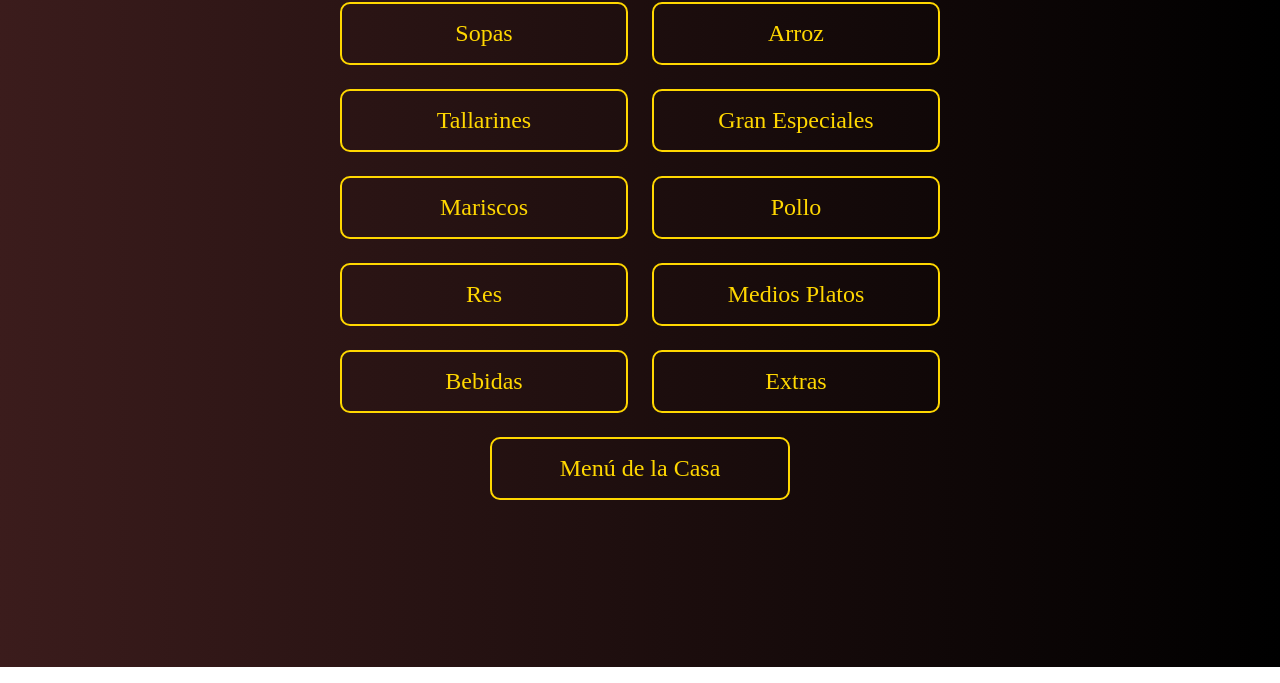
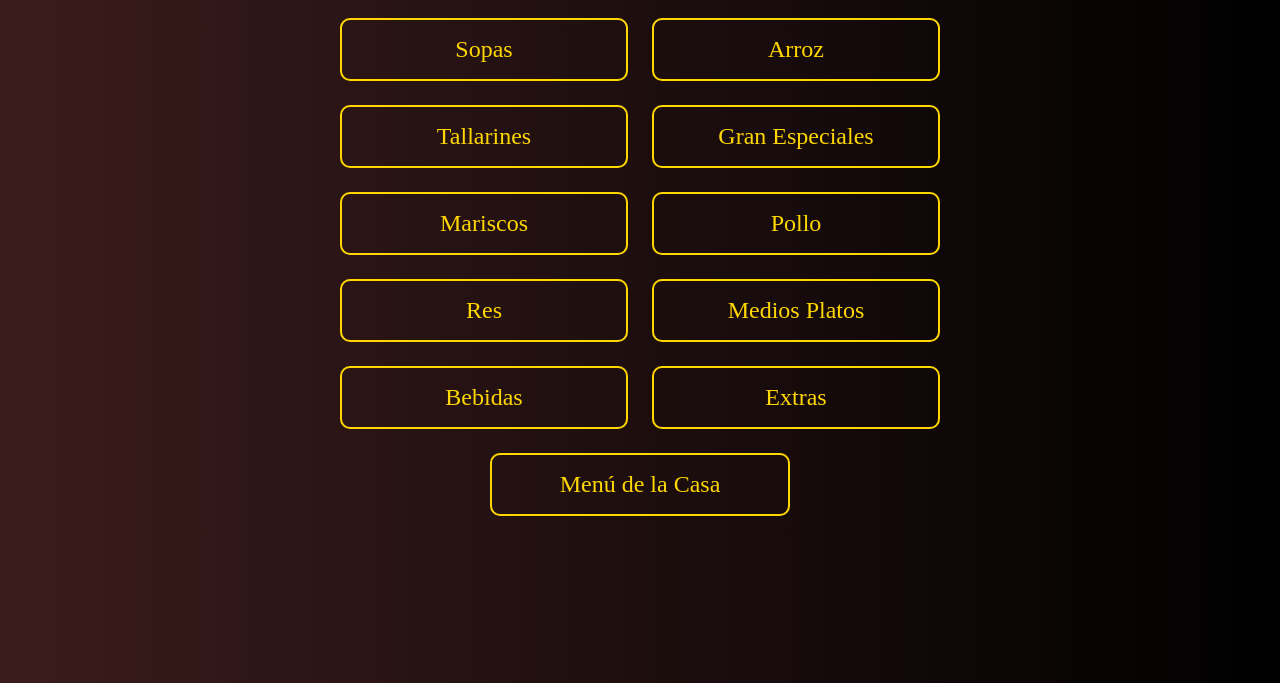
Before and after one commit to SaidCh14/ChifaOriental, a plain HTML site: page menu.html in a window 1280 px wide. Shown: the part 229-912 px from the top of the page. Drawn offline with Linux system fonts and the light colour scheme; a web font is replaced by a local one.

Commit message:
actualizando5

```diff
--- a/menu.html
+++ b/menu.html
@@ -17,7 +17,7 @@
             flex-direction: column;
             align-items: center;
             justify-content: flex-start;
-            padding-top: 12vh; /* Aumenta el espacio desde arriba */
+            padding-top: 14vh; /* Bajado un poco más el contenido */
             position: relative;
         }
         .menu {
```
